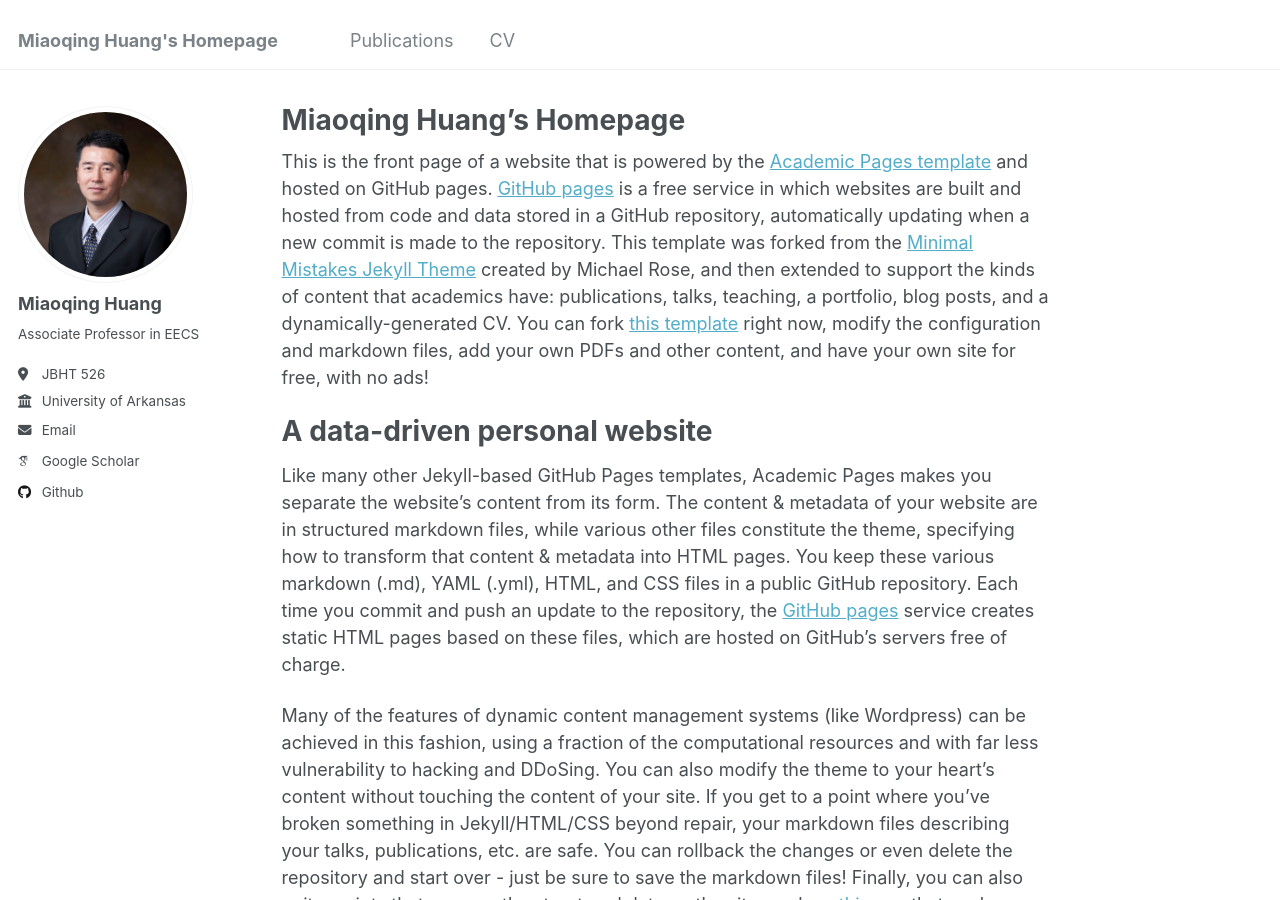
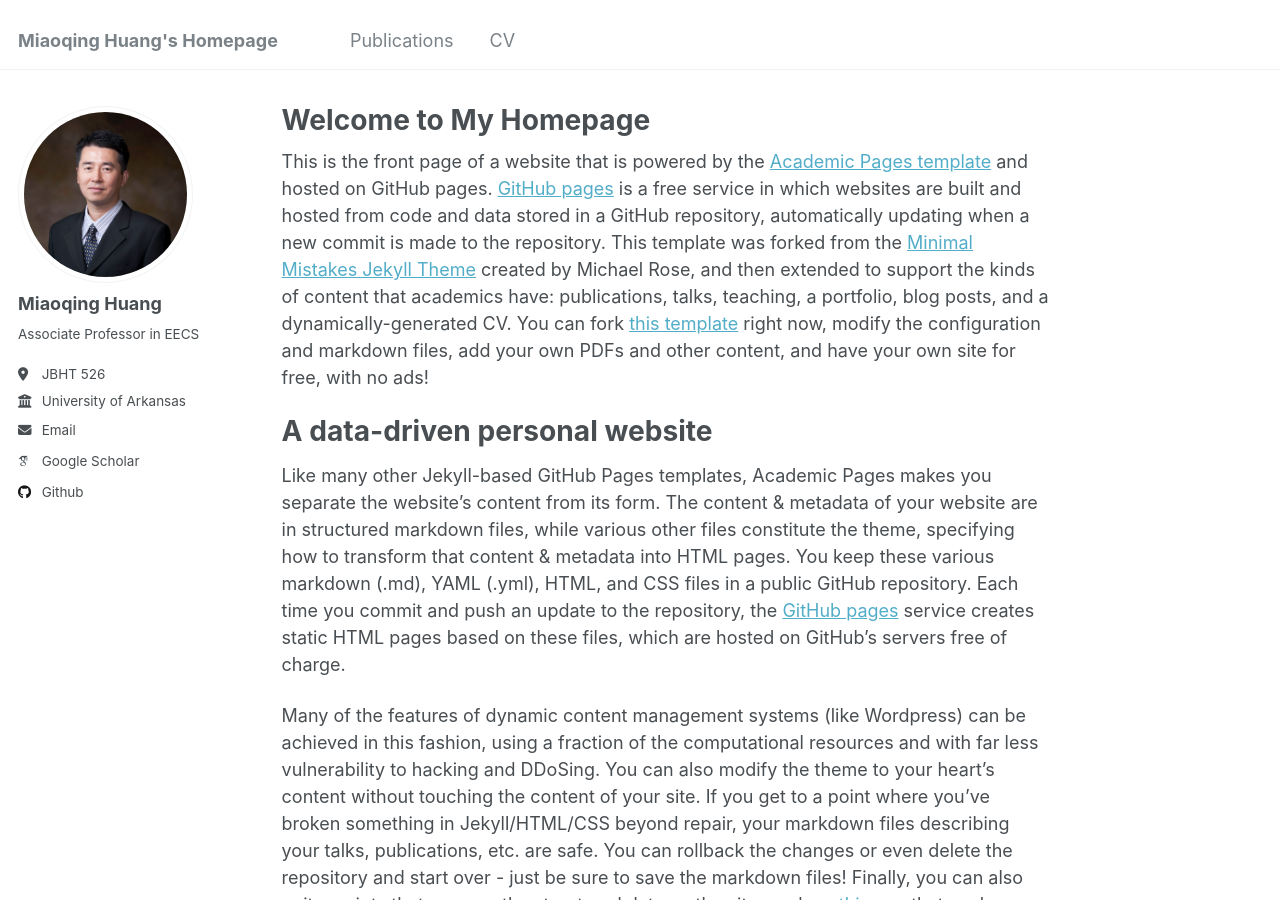
Before and after one commit to miaoqinghuang/miaoqinghuang.github.io, a Jekyll site: the page built from _pages/about.md, in a window 1280 px wide and 900 px high. Built offline with Jekyll 4.4.1, drawn with Linux system fonts in a browser that asks for light colours; some web fonts are replaced.

Commit message:
Update about.md

```diff
--- a/_pages/about.md
+++ b/_pages/about.md
@@ -1,6 +1,6 @@
 ---
 permalink: /
-title: "Miaoqing Huang's Homepage"
+title: "Welcome to My Homepage"
 author_profile: true
 redirect_from:
   - /about/
```
